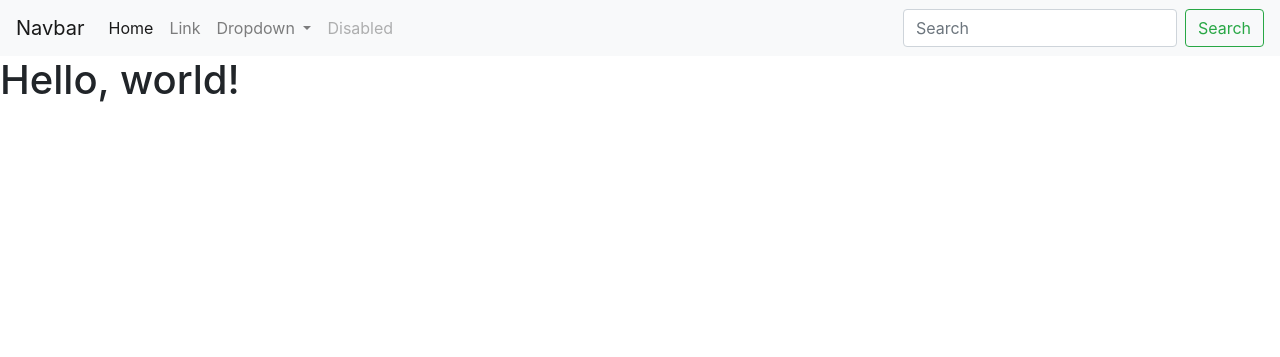
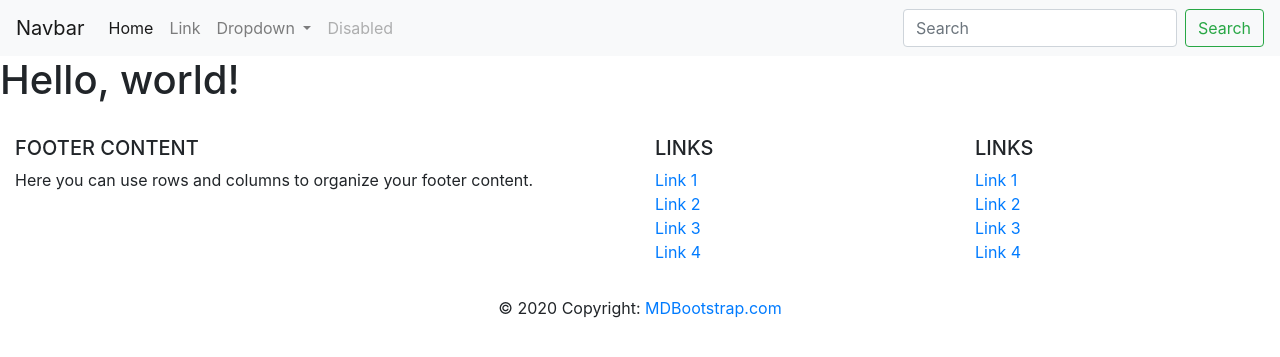
Before and after one commit to Aimericv/CyberVoteSLAM, a PHP site: page /index.php in a window 1280 px wide. Shown: the top 357 px of the page. Run offline with PHP 8.4, Linux system fonts and the light colour scheme.

Commit message:
add footer

```diff
--- a/assets/includes/footer.php
+++ b/assets/includes/footer.php
@@ -1,4 +1,85 @@
-<footer>
+<!-- Footer -->
+<footer class="page-footer font-small blue pt-4">
+
+  <!-- Footer Links -->
+  <div class="container-fluid text-center text-md-left">
+
+    <!-- Grid row -->
+    <div class="row">
+
+      <!-- Grid column -->
+      <div class="col-md-6 mt-md-0 mt-3">
+
+        <!-- Content -->
+        <h5 class="text-uppercase">Footer Content</h5>
+        <p>Here you can use rows and columns to organize your footer content.</p>
+
+      </div>
+      <!-- Grid column -->
+
+      <hr class="clearfix w-100 d-md-none pb-3">
+
+      <!-- Grid column -->
+      <div class="col-md-3 mb-md-0 mb-3">
+
+        <!-- Links -->
+        <h5 class="text-uppercase">Links</h5>
+
+        <ul class="list-unstyled">
+          <li>
+            <a href="#!">Link 1</a>
+          </li>
+          <li>
+            <a href="#!">Link 2</a>
+          </li>
+          <li>
+            <a href="#!">Link 3</a>
+          </li>
+          <li>
+            <a href="#!">Link 4</a>
+          </li>
+        </ul>
+
+      </div>
+      <!-- Grid column -->
+
+      <!-- Grid column -->
+      <div class="col-md-3 mb-md-0 mb-3">
+
+        <!-- Links -->
+        <h5 class="text-uppercase">Links</h5>
+
+        <ul class="list-unstyled">
+          <li>
+            <a href="#!">Link 1</a>
+          </li>
+          <li>
+            <a href="#!">Link 2</a>
+          </li>
+          <li>
+            <a href="#!">Link 3</a>
+          </li>
+          <li>
+            <a href="#!">Link 4</a>
+          </li>
+        </ul>
+
+      </div>
+      <!-- Grid column -->
+
+    </div>
+    <!-- Grid row -->
+
+  </div>
+  <!-- Footer Links -->
+
+  <!-- Copyright -->
+  <div class="footer-copyright text-center py-3">© 2020 Copyright:
+    <a href="/"> MDBootstrap.com</a>
+  </div>
+  <!-- Copyright -->
+
+<!-- Footer -->
     <script nomodule src="./assets/js/bootstrap.min.js"></script>
     <script nomodule src="./assets/js/jquery.js"></script>
   </footer>
```
